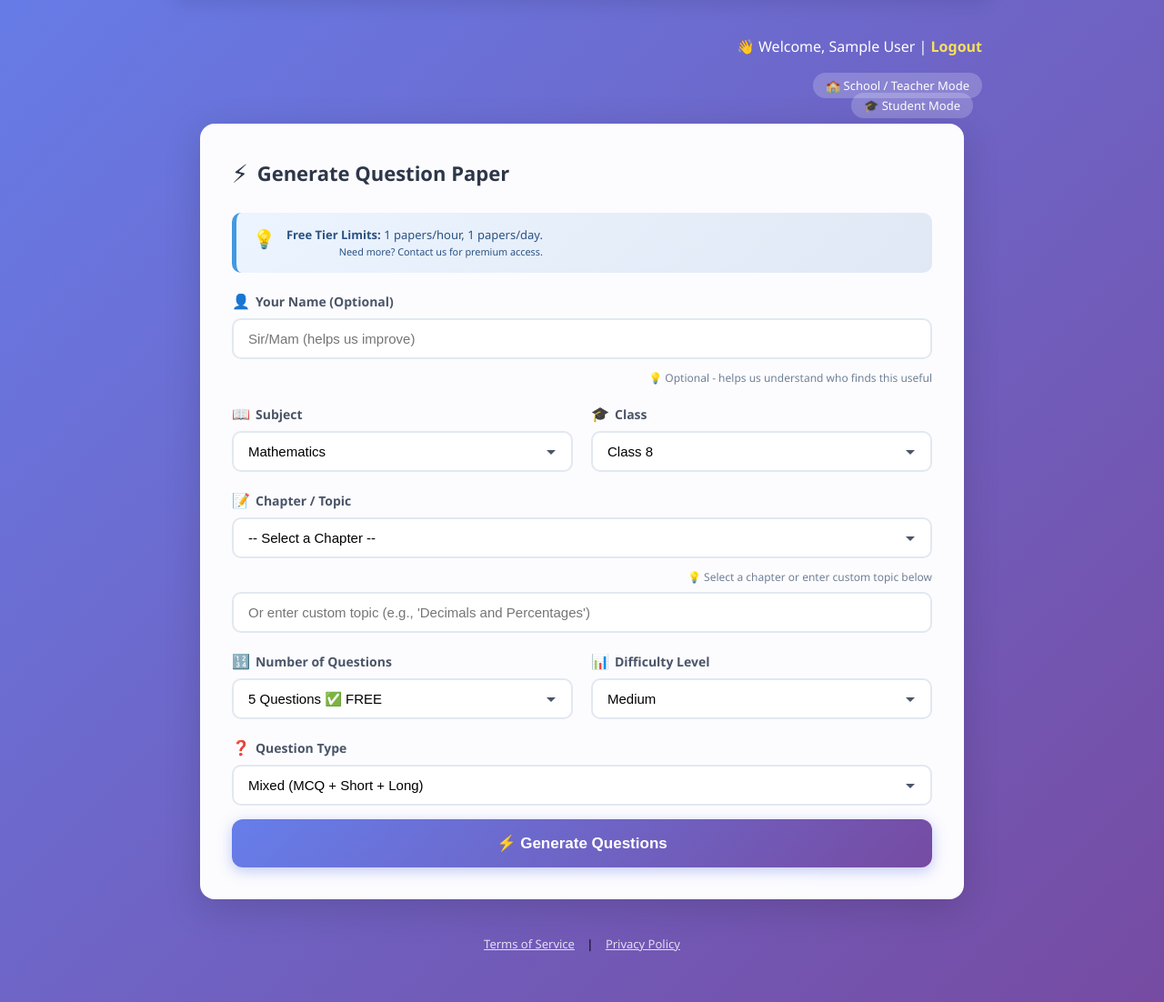
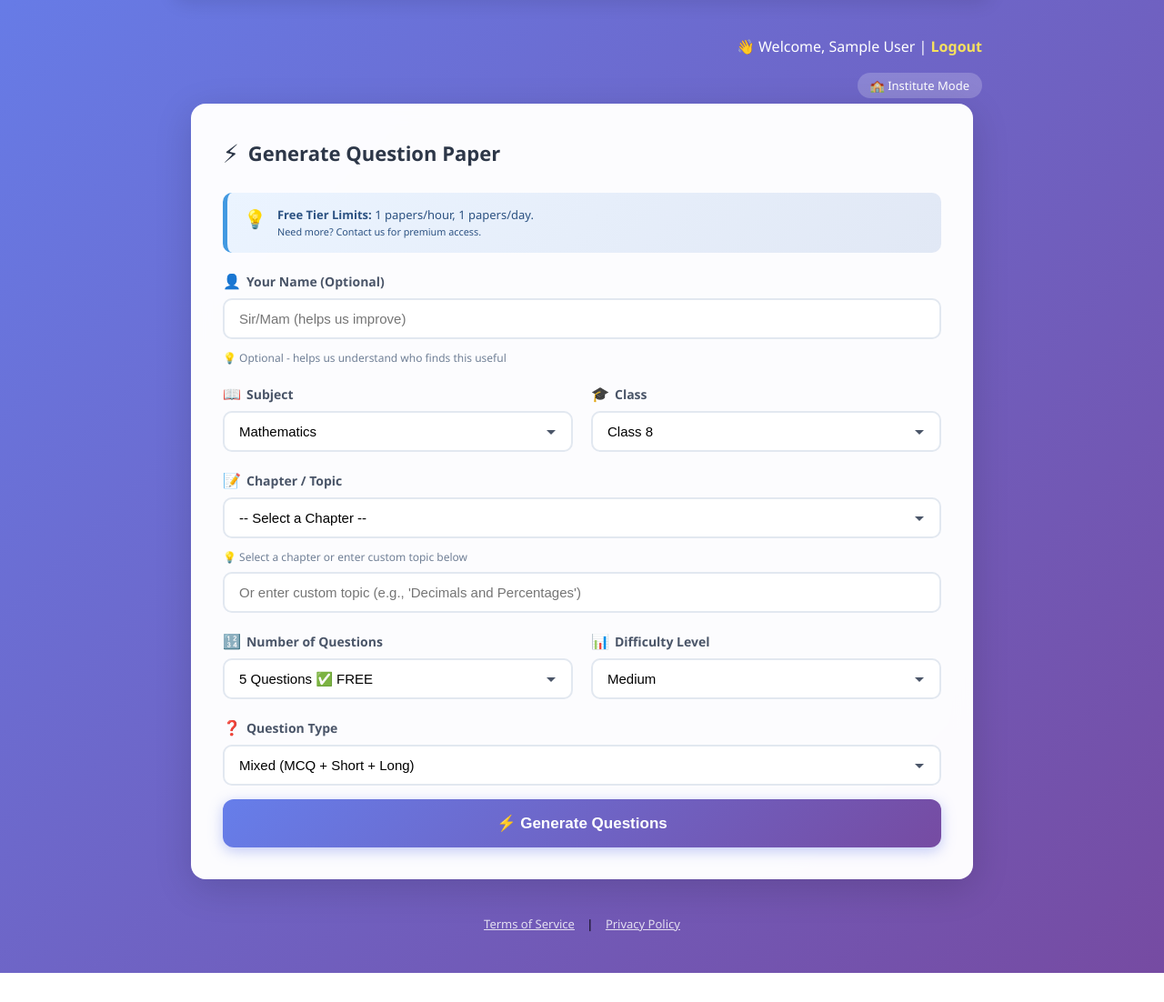
Before and after one commit to Harshthakur26/T-Pal, a Flask app: page /home in a window 1280 px wide. Shown: the part 131-1233 px from the top of the page at 91% size. After the commit the page ends 1201 px from the top, so only its background shows below. Run offline with Flask 3, Linux system fonts and the light colour scheme; the visitor is signed in with stand-in values (Sample User, id 1).

Commit message:
fix the ugly UI of landing page and add institute mode for coaching and school users

```diff
--- a/templates/index.html
+++ b/templates/index.html
@@ -365,16 +365,10 @@
     <a href="/logout" style="color: #f6e05e; text-decoration: none; font-weight: 600;">Logout</a>
 </div>
 {% endif %}
-{% if session.get('user_role') == 'school' %}
+{% if session.get('user_role') == 'coaching' or session.get('user_role') == 'school' %}
 <div style="text-align:right; max-width:900px; margin:0 auto 10px; padding:0 10px;">
     <span style="background:rgba(255,255,255,0.2); color:white; padding:5px 14px; border-radius:20px; font-size:13px;">
-        🏫 School / Teacher Mode
-    </span>
-{% endif %}
-{% if session.get('user_role') == 'coaching' %}
-<div style="text-align:right; max-width:900px; margin:0 auto 10px; padding:0 10px;">
-    <span style="background:rgba(255,255,255,0.2); color:white; padding:5px 14px; border-radius:20px; font-size:13px;">
-        🏫 Coaching Mode
+        🏫 Institute Mode
     </span>
 </div>
 {% else %}
--- a/templates/landing.html
+++ b/templates/landing.html
@@ -94,7 +94,7 @@
 </div>
 
 <p class="login-link">
-    Already have an account? <a href="/login">Login here</a>
+    Already have an account? <a href="/signup">Login here</a>
 </p>
 
 </body>
```
Also changed, not shown: templates/upgrade.html (+6 -6 lines).
